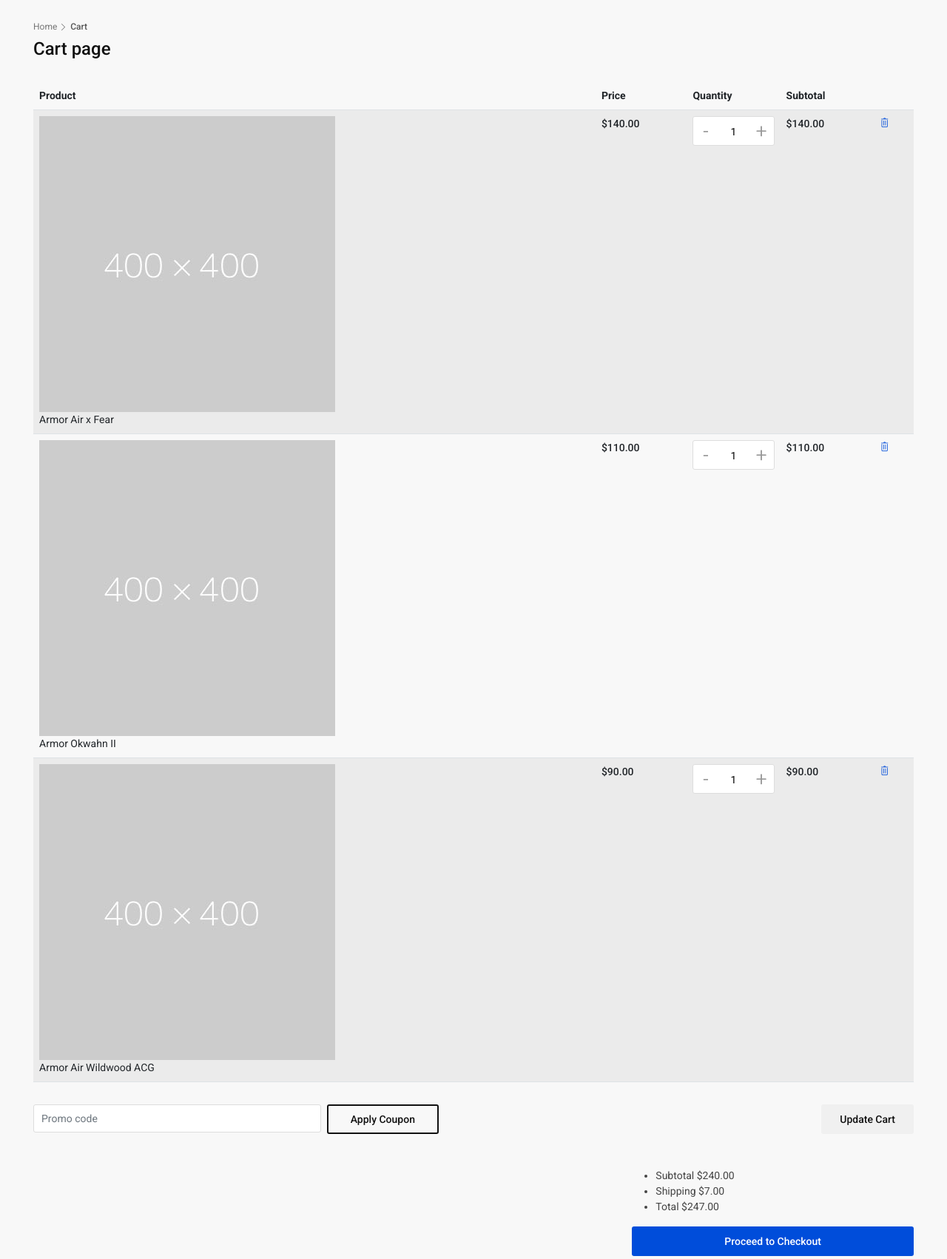
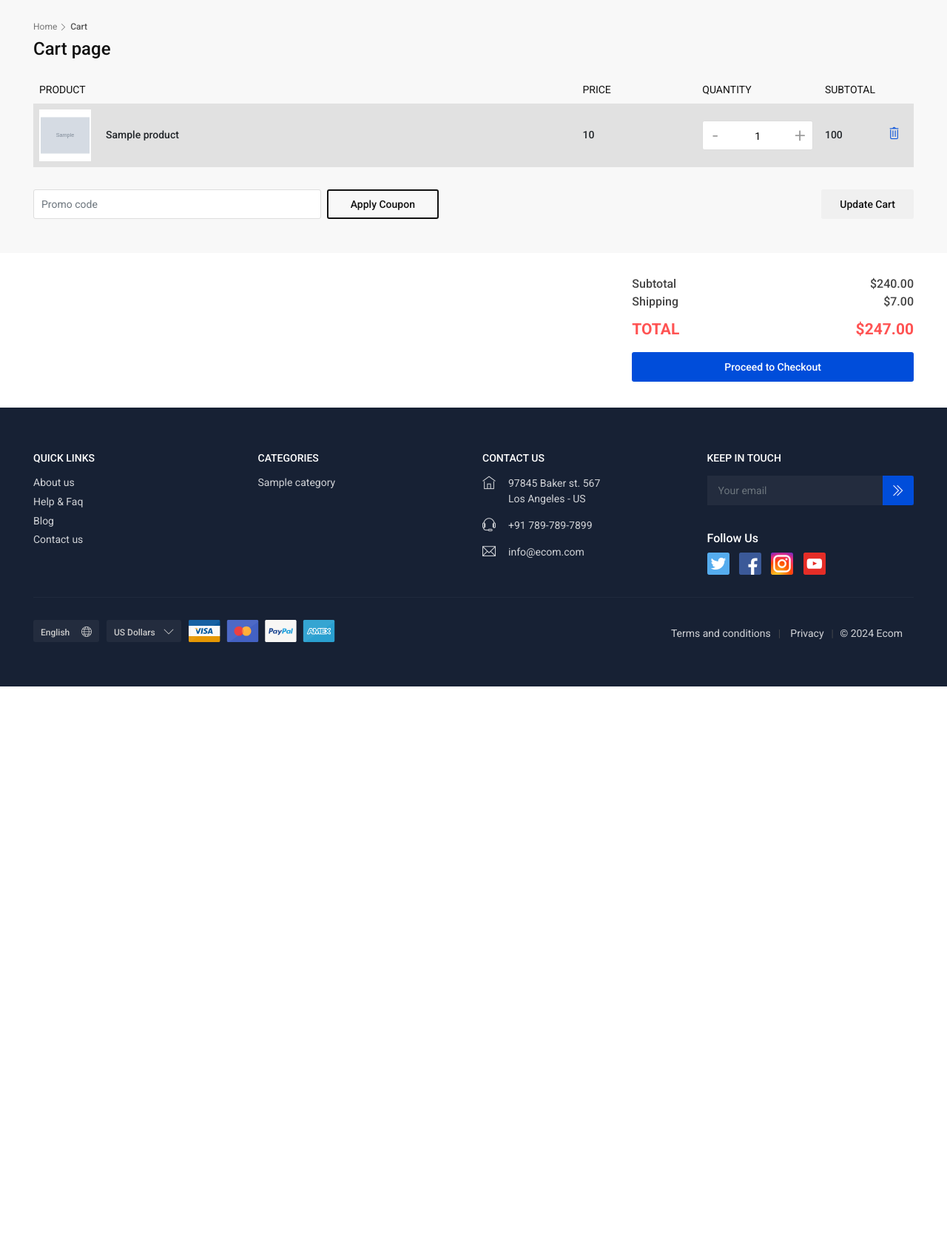
Before and after one commit to GaganDureja/django_ecom, a Django app: page /cart/ in a window 1280 px wide. Shown: the part 129-1831 px from the top of the page at 74% size. After the commit the page ends 1057 px from the top, so only its background shows below. Run offline with Django 4.2, Linux system fonts and the light colour scheme; a user stored in the database is signed in; tables that the repository leaves empty hold one stand-in row (values such as "Sample post"); grey boxes marked "Sample" are stand-in pictures; some libraries are stand-ins or nearby versions.

Commit message:
update some minor

```diff
--- a/my_restart/urls.py
+++ b/my_restart/urls.py
@@ -31,6 +31,7 @@
 
     path('add_to_cart/<int:product_id>/', add_to_cart, name='add_to_cart'),
     path('cart/', view_cart, name='view_cart'),
+    path('remove_from_cart/<int:cart_item_id>/', remove_from_cart, name='remove_from_cart'),
 
 
     path('account/', Signup),
--- a/templates/home/cart.html
+++ b/templates/home/cart.html
@@ -1,5 +1,10 @@
 {% include "includes/header.html" %}
+{% load static %}
+{% block specific_css %}
 
+<link href="{% static 'css/cart.css' %}" rel="stylesheet">
+
+{% endblock %}
 	<main class="bg_gray">
 		<div class="container margin_30">
 		<div class="page_header">
@@ -33,15 +38,18 @@
 								</tr>
 							</thead>
 							<tbody>
+								{% for item in cart_items %}
 								<tr>
 									<td>
 										<div class="thumb_cart">
-											<img src="img/products/product_placeholder_square_small.jpg" data-src="img/products/shoes/1.jpg" class="lazy" alt="Image">
+											{% for image in item.product.product_images.all|slice:":1" %}
+											<img src="{{image.img.url}}" data-src="{{image.img.url}}"  class="lazy" alt="Image">
+											{% endfor %}
 										</div>
-										<span class="item_cart">Armor Air x Fear</span>
+										<span class="item_cart">{{item.product}}</span>
 									</td>
 									<td>
-										<strong>$140.00</strong>
+										<strong>{{item.product.price}}</strong>
 									</td>
 									<td>
 										<div class="numbers-row">
@@ -49,57 +57,13 @@
 										<div class="inc button_inc">+</div><div class="dec button_inc">-</div></div>
 									</td>
 									<td>
-										<strong>$140.00</strong>
+										<strong> {% widthratio item.product.price 1 item.quantity  %}</strong>
 									</td>
 									<td class="options">
-										<a href="#"><i class="ti-trash"></i></a>
+										<a href="{% url 'remove_from_cart' item.id %}"><i class="ti-trash"></i></a>
 									</td>
 								</tr>
-								<tr>
-									<td>
-										<div class="thumb_cart">
-											<img src="img/products/product_placeholder_square_small.jpg" data-src="img/products/shoes/2.jpg" class="lazy" alt="Image">
-										</div>
-										<span class="item_cart">Armor Okwahn II</span>
-									</td>
-									<td>
-										<strong>$110.00</strong>
-									</td>
-									<td>
-										<div class="numbers-row">
-											<input type="text" value="1" id="quantity_2" class="qty2" name="quantity_2">
-										<div class="inc button_inc">+</div><div class="dec button_inc">-</div></div>
-									</td>
-									<td>
-										<strong>$110.00</strong>
-									</td>
-									<td class="options">
-										<a href="#"><i class="ti-trash"></i></a>
-									</td>
-								</tr>
-								<tr>
-									<td>
-										<div class="thumb_cart">
-											<img src="img/products/product_placeholder_square_small.jpg" data-src="img/products/shoes/3.jpg" class="lazy" alt="Image">
-										</div>
-										<span class="item_cart">Armor Air Wildwood ACG</span>
-									</td>
-									<td>
-										<strong>$90.00</strong>
-									</td>
-
-									<td>
-										<div class="numbers-row">
-											<input type="text" value="1" id="quantity_3" class="qty2" name="quantity_3">
-										<div class="inc button_inc">+</div><div class="dec button_inc">-</div></div>
-									</td>
-									<td>
-										<strong>$90.00</strong>
-									</td>
-									<td class="options">
-										<a href="#"><i class="ti-trash"></i></a>
-									</td>
-								</tr>
+								{% endfor %}
 							</tbody>
 						</table>
 
--- a/templates/home/index.html
+++ b/templates/home/index.html
@@ -82,8 +82,8 @@
 
                     </a>
                     <div class="price_box">
-                        <span class="new_price">{{ product.mrp }}</span>
-                        <span class="old_price">{{ product.price }}</span>
+                        <span class="new_price">{{ product.price }}</span>
+                        <span class="old_price">{{ product.mrp }}</span>
                     </div>
                     <ul>
                         <li><a href="#0" class="tooltip-1" data-bs-toggle="tooltip" data-bs-placement="left" title="Add to favorites"><i class="ti-heart"></i><span>Add to favorites</span></a></li>
@@ -130,7 +130,7 @@
                     </div>
                     <ul>
                         <li><a href="#0" class="tooltip-1" data-bs-toggle="tooltip" data-bs-placement="left" title="Add to favorites"><i class="ti-heart"></i><span>Add to favorites</span></a></li>
-                        <li><a href="#0" class="tooltip-1" data-bs-toggle="tooltip" data-bs-placement="left" title="Add to cart"><i class="ti-shopping-cart"></i><span>Add to cart</span></a></li>
+                        <li><a href="{% url 'add_to_cart' product.id %}" class="tooltip-1" data-bs-toggle="tooltip" data-bs-placement="left" title="Add to cart"><i class="ti-shopping-cart"></i><span>Add to cart</span></a></li>
                     </ul>
                 </div>
                 <!-- /grid_item -->
--- a/templates/products/products.html
+++ b/templates/products/products.html
@@ -223,7 +223,7 @@
                             </div>
                             <ul>
                                 <li><a href="#0" class="tooltip-1" data-bs-toggle="tooltip" data-bs-placement="left" title="Add to favorites"><i class="ti-heart"></i><span>Add to favorites</span></a></li>
-                                <li><a href="#0" class="tooltip-1" data-bs-toggle="tooltip" data-bs-placement="left" title="Add to cart"><i class="ti-shopping-cart"></i><span>Add to cart</span></a></li>
+                                <li><a href="{% url 'add_to_cart' product.id %}" class="tooltip-1" data-bs-toggle="tooltip" data-bs-placement="left" title="Add to cart"><i class="ti-shopping-cart"></i><span>Add to cart</span></a></li>
                             </ul>
                         </div>
                         <!-- /grid_item -->
--- a/users/views.py
+++ b/users/views.py
@@ -15,7 +15,7 @@
 # Create your views here.
 from products.views import *
 from blogs.views import *
-
+from django.contrib.auth.models import AnonymousUser
 
 def all_banner(request):
     all_ban = Banner.objects.all()
@@ -28,7 +28,9 @@
     t_brands = top_brands(request)
     t_blogs = top_blogs(request)
     # print(product_list)
+    # session_id = request.session._get_or_create_session_key()
 
+    # print(session_id)
     return render(
         request,
         'home/index.html',
@@ -74,7 +76,14 @@
 def add_to_cart(request, product_id):
     c_product = get_object_or_404(product, pk=product_id)
 
-    user_cart, created = Cart.objects.get_or_create(user=request.user)
+    if request.user.is_authenticated:
+        user_cart, created = Cart.objects.get_or_create(user=request.user)
+    else:
+        user_cart, created = Cart.objects.get_or_create(session_key=request.session.session_key)
+        if not user_cart.session_key:
+            user_cart.session_key = request.session.session_key
+            user_cart.save()
+
     cart_item, created = CartItem.objects.get_or_create(cart=user_cart, product=c_product)
 
     if not created:
```
